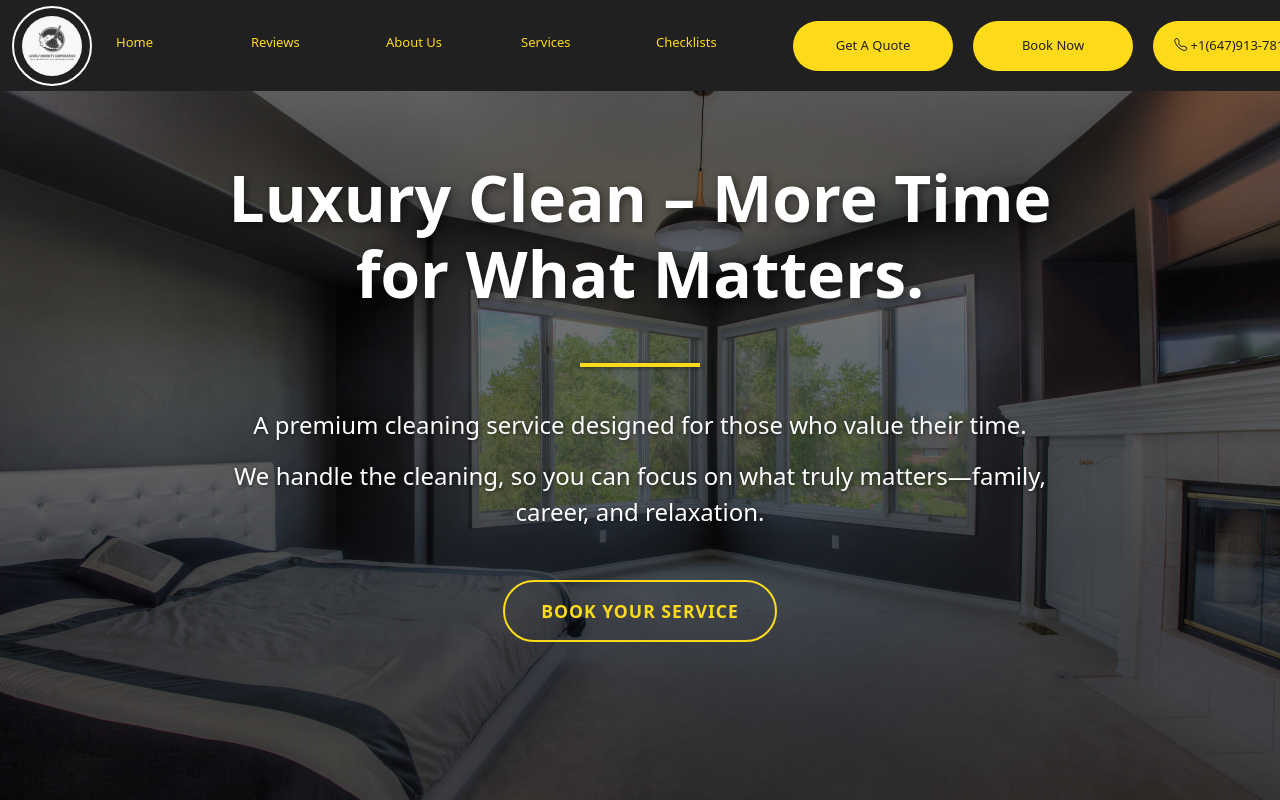
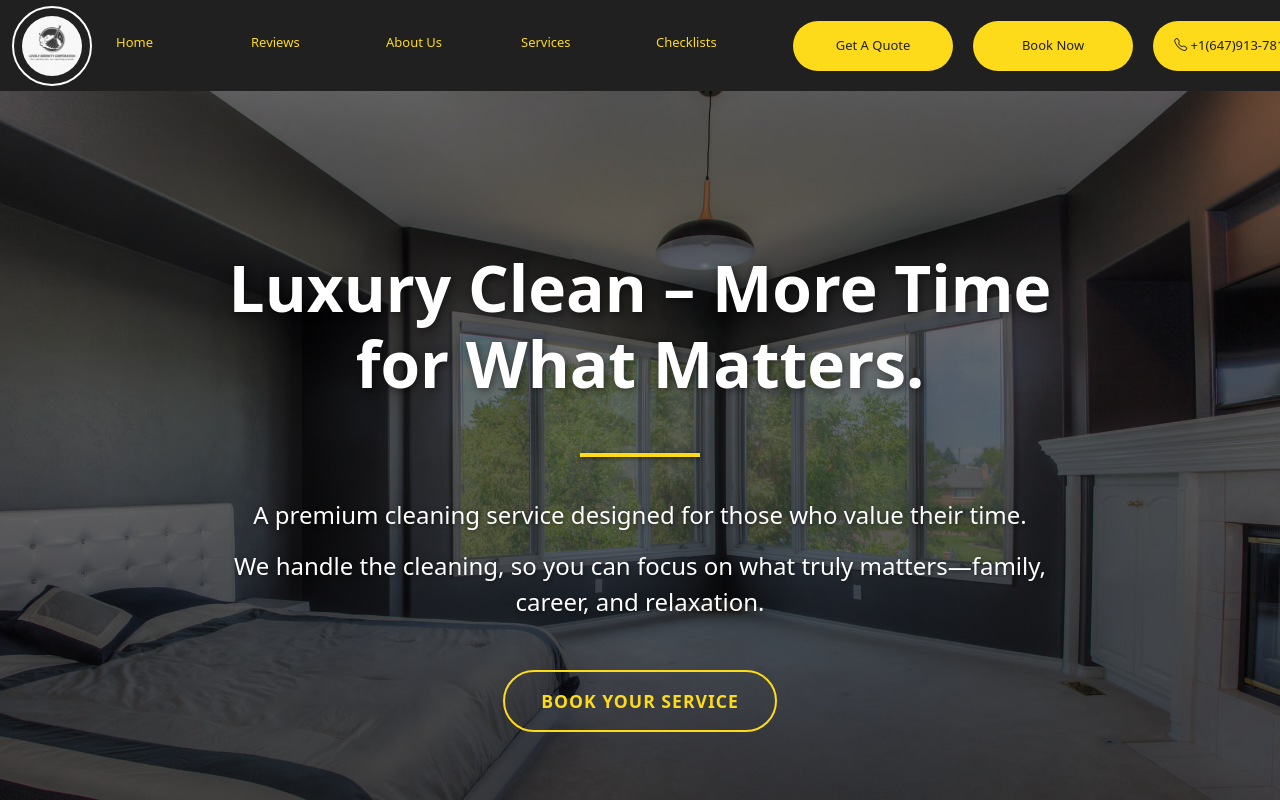
Before and after one commit to DjaniNanda/Online-Booking-Cleaning-Services, a React (Create React App) app in the folder frontend/: page / in a window 1280 px wide. Shown: the top 800 px of the page. Built offline with nearby package versions, Linux system fonts and the light colour scheme.

Commit message:
Update Homepage.css

```diff
--- a/frontend/src/views/Homepage.css
+++ b/frontend/src/views/Homepage.css
@@ -79,7 +79,7 @@ section.visible {
   margin: 0;
   background: linear-gradient(rgba(0, 0, 0, 0.5), rgba(0, 0, 0, 0.7)), url("./images/11.jpeg") no-repeat center center /
     cover;
-  min-height: 90vh;
+  min-height: 100vh;
   position: relative;
   color: white;
   display: flex;
@@ -99,7 +99,6 @@ section.visible {
   padding: 0 20px;
   width: 100%;
   z-index: 2;
-  margin-top: -100px;
 }
 
 .hero-title {
@@ -175,7 +174,7 @@ section.visible {
 /* Scroll Indicator */
 .scroll-indicator {
   position: absolute;
-  bottom: 20px;
+  bottom: 40px;
   left: 50%;
   transform: translateX(-50%);
   display: flex;
```
